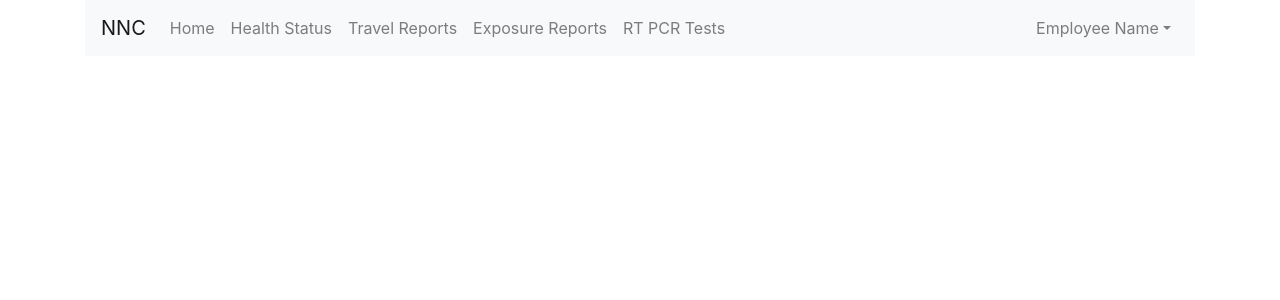
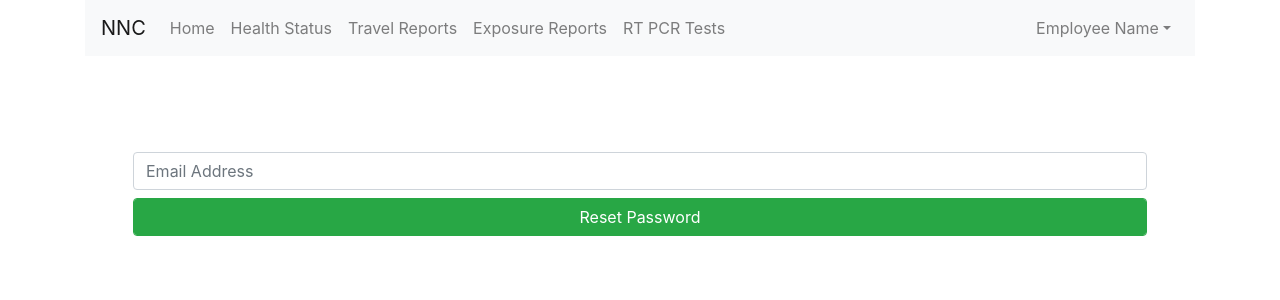
Before and after one commit to hannalalia/health-monitoring, a React (Create React App) app: page /Reset in a window 1280 px wide. Shown: the top 300 px of the page. Built offline with nearby package versions, Linux system fonts and the light colour scheme.

Commit message:
add reset password page

```diff
--- a/src/App.js
+++ b/src/App.js
@@ -11,6 +11,7 @@ import Login from './components/Login';
 import Dashboard from './components/Dashboard';
 import TopNav from './components/TopNav';
 import HealthStatus from './components/HealthStatus';
+import ResetPassword from './components/ResetPassword';
 function App() {
   return (
     <div className="App">
@@ -37,6 +38,9 @@ function App() {
               <Route exact path="/Tests">
                 <RTPCRTest></RTPCRTest>
               </Route>
+              <Route exact path="/Reset">
+                <ResetPassword></ResetPassword>
+              </Route>
             </div>
             <Route>
               <Error></Error>
--- /dev/null
+++ b/src/components/ResetPassword.js
@@ -0,0 +1,13 @@
+import React from 'react';
+import {Form} from 'react-bootstrap'
+
+function ResetPassword() {
+    return (
+        <Form className="mx-auto mt-5 p-5">
+            <Form.Control type="email" placeholder="Email Address"></Form.Control>
+            <Form.Control type="submit" className="btn btn-success mt-2" value="Reset Password"></Form.Control>
+        </Form>
+    )
+}
+
+export default ResetPassword;
```
